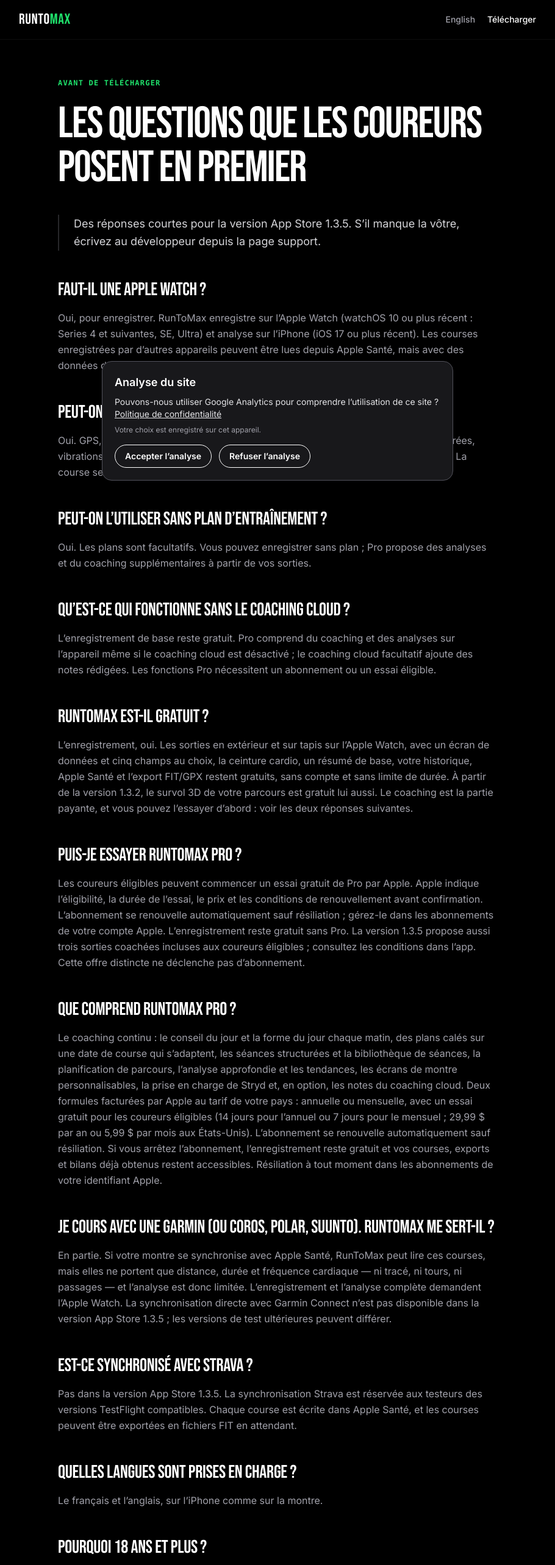
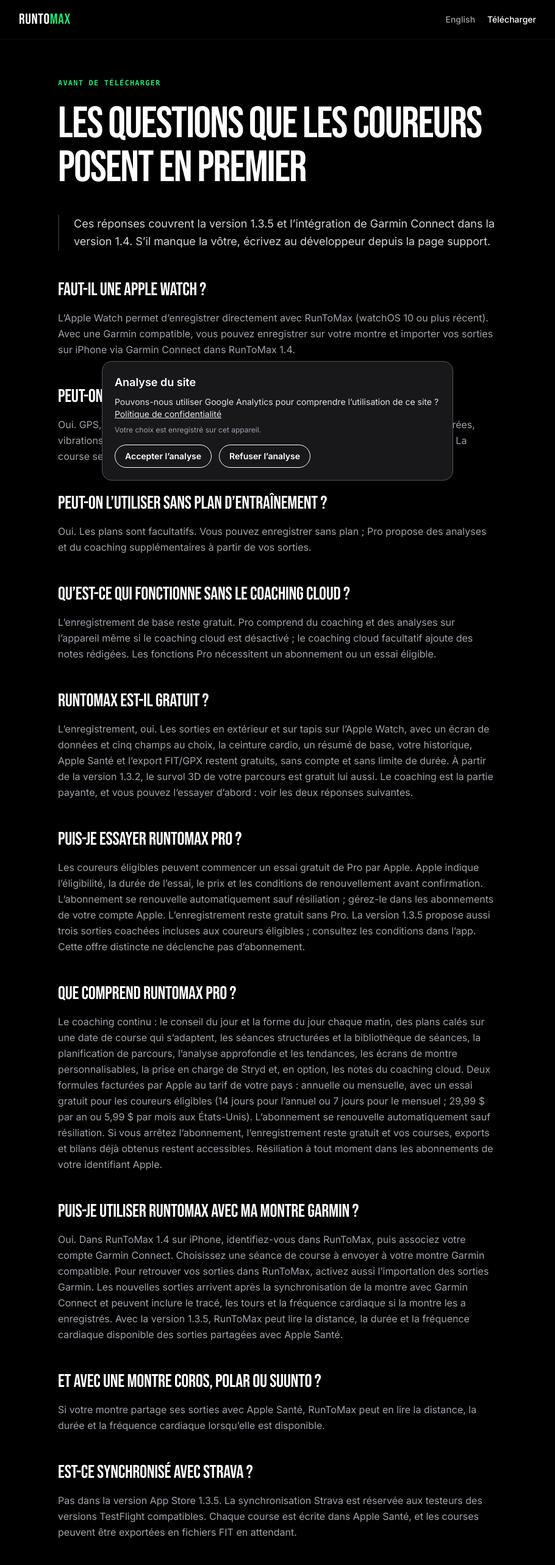
Before and after one commit to hidai25/runtomax_landing_page, a Next.js app: page /fr/faq in a window 1280 px wide. Shown: the top 2566 px of the page at 61% size, without its empty margins (185-1095 px from the left). Built offline with nearby package versions, Linux system fonts and the light colour scheme.

Commit message:
Explain Garmin Connect compatibility on the English and French websites

```diff
--- a/app/(en)/faq/page.tsx
+++ b/app/(en)/faq/page.tsx
@@ -14,7 +14,7 @@ export const metadata: Metadata = pageMetadata("/faq/", {
 const items: FaqItem[] = [
   {
     q: "Do I need an Apple Watch?",
-    a: "Yes, to record runs. RunToMax records on the Apple Watch (watchOS 10 or later: Series 4 and newer, SE, Ultra) and analyzes on the iPhone (iOS 17 or later). Runs recorded by other devices can be read from Apple Health, but they carry basic data only.",
+    a: "You need an Apple Watch with watchOS 10 or later to record in the RunToMax Watch app. With a compatible Garmin, you can record on your Garmin and import the run on iPhone using Garmin Connect in RunToMax 1.4.",
   },
   {
     q: "Can I run without my phone?",
@@ -41,8 +41,13 @@ const items: FaqItem[] = [
     a: "Ongoing coaching: today’s call and readiness every day, race-date plans that adapt, structured sessions and the session library, route planning, deeper run analysis and Trends, customizable Watch screens, Stryd support and optional cloud coaching notes. In the US it is $29.99 per year or $5.99 per month, billed by Apple; eligible runners may receive a 14-day annual or 7-day monthly trial. Local prices and eligibility vary, and the subscription renews automatically unless cancelled. If you stop subscribing, recording stays free and your saved runs, exports and earned reports remain. Cancel any time in your Apple ID subscriptions.",
   },
   {
-    q: "I run with a Garmin (or Coros, Polar, Suunto). Can I use RunToMax?",
-    a: "Partly. If your watch syncs to Apple Health, RunToMax can read those runs, but they carry only distance, time and heart rate — no route, laps or splits — so the analysis is limited. Recording and the full analysis need the Apple Watch. Direct Garmin Connect sync is not available in App Store version 1.3.5; later test builds may differ.",
+    id: "garmin-connect",
+    q: "Can I use RunToMax with my Garmin watch?",
+    a: "Yes. In RunToMax 1.4, sign in to your RunToMax account on iPhone and connect Garmin Connect. Choose a planned running workout to send to a compatible Garmin watch. To bring completed runs back into RunToMax, turn on Import Garmin runs. New runs arrive after your watch syncs with Garmin Connect and can include the route, laps and heart rate when recorded. If you have version 1.3.5, RunToMax can read distance, duration and available heart rate for runs Garmin shares with Apple Health.",
+  },
+  {
+    q: "What about COROS, Polar or Suunto?",
+    a: "If your watch shares runs with Apple Health, RunToMax can read the distance, duration and available heart rate.",
   },
   {
     q: "Does it sync with Strava?",
@@ -73,8 +78,8 @@ export default function FaqPage() {
       eyebrow="Before you download"
       title="Questions runners ask first"
       alternate="/fr/faq/"
-      updated="2026-11-02"
-      intro={<p>Short answers for App Store version 1.3.5. If yours is missing, email the developer from the support page.</p>}
+      updated="2026-11-19"
+      intro={<p>These answers cover version 1.3.5 and the Garmin Connect integration in 1.4. If yours is missing, email the developer from the support page.</p>}
     >
       <Faq items={items} />
       <h2>Still unsure?</h2>
--- a/app/(en)/guides/apple-watch-treadmill-distance/page.tsx
+++ b/app/(en)/guides/apple-watch-treadmill-distance/page.tsx
@@ -39,6 +39,8 @@ export default function TreadmillDistanceGuide() {
         <p>If the summary says <strong>Updating Apple Health…</strong>, the sync is still in progress. If it reports a failure, open RunToMax on the watch, check its Health permissions and tap <strong>Retry Apple Health sync</strong>. If the old distance persists, <Link href="/support/">contact RunToMax support</Link> with your app and watchOS versions.</p>
         <h2>What if I recorded the run with Apple’s Workout app?</h2>
         <p>RunToMax can correct a workout it recorded. For future runs recorded with Apple’s Workout app, you can help the watch learn your stride. On iPhone, check that <strong>Settings → Privacy &amp; Security → Location Services → System Services → Motion Calibration &amp; Distance</strong> is on. Then record about 20 minutes at your usual pace with <strong>Outdoor Run</strong> or <strong>Outdoor Walk</strong> on flat, open ground with good GPS reception. If you train at different speeds, Apple recommends calibrating at each pace. <a href="https://support.apple.com/en-us/105048">Apple’s calibration instructions</a></p>
+        <h2>What if I recorded my treadmill run on a Garmin?</h2>
+        <p>Use the distance saved by your Garmin. The belt correction above applies to runs recorded with RunToMax on Apple Watch. In RunToMax 1.4, you can bring new runs into your iPhone training log through <Link href="/faq/#garmin-connect">Garmin Connect</Link>.</p>
         <p><Link href="/features/apple-watch/">Explore RunToMax on Apple Watch</Link> · <Link href="/guides/interval-workouts-apple-watch/">Create intervals in RunToMax</Link></p>
       </div>
       <a href={download} className="mt-10 inline-block rounded-full bg-[#1FE26C] px-7 py-3 font-semibold text-black">Get RunToMax</a>
--- a/app/(en)/page.tsx
+++ b/app/(en)/page.tsx
@@ -112,7 +112,7 @@ export default function RunToMaxLanding() {
             Run stronger. Stay consistent. Know when to push—<span className="text-[#1FE26C]">and when to recover.</span>
           </h1>
           <p className="mx-auto mt-8 max-w-2xl text-lg leading-relaxed text-zinc-300 lg:mx-0 lg:text-xl">
-            RunToMax turns your Apple Watch data into clear daily coaching, reliable workout execution and proof of what changed—without guesswork or silent plan changes.
+            Record runs on Apple Watch and plan your next session on iPhone. Run with a Garmin? In RunToMax 1.4, <Link className="text-white underline underline-offset-4" href="/faq/#garmin-connect">connect Garmin</Link> to send planned workouts to your watch and import new runs.
           </p>
           <div className="mt-10 flex flex-col items-center justify-center gap-5 sm:flex-row lg:justify-start">
             <AppStoreBadge heightClass="h-14" />
@@ -123,9 +123,9 @@ export default function RunToMaxLanding() {
           <div className="mt-9 flex flex-wrap justify-center gap-x-6 gap-y-3 text-xs text-zinc-500 lg:justify-start">
             <span className="flex items-center gap-2"><Sparkles className="h-4 w-4 text-[#1FE26C]" /> Free recording · Pro trial for eligible runners</span>
             <span className="flex items-center gap-2"><Watch className="h-4 w-4 text-[#1FE26C]" /> Runs on your wrist, phone-free</span>
-            <span className="flex items-center gap-2"><ShieldCheck className="h-4 w-4 text-[#1FE26C]" /> No account required · your runs stay in Apple Health</span>
+            <span className="flex items-center gap-2"><ShieldCheck className="h-4 w-4 text-[#1FE26C]" /> Apple Watch recording works without an account</span>
           </div>
-          <p className="mt-5 text-xs text-zinc-600">Requires iOS 17 and watchOS 10 or later · Designed for runners aged 18 and older.</p>
+          <p className="mt-5 text-xs text-zinc-600">Requires iOS 17 or later · Apple Watch recording requires watchOS 10 or later · Designed for runners aged 18 and older.</p>
         </motion.div>
 
         <div className="relative z-10 order-1 lg:order-2">
--- a/app/(fr)/fr/faq/page.tsx
+++ b/app/(fr)/fr/faq/page.tsx
@@ -14,7 +14,7 @@ export const metadata: Metadata = pageMetadata("/fr/faq/", {
 const items: FaqItem[] = [
   {
     q: "Faut-il une Apple Watch ?",
-    a: "Oui, pour enregistrer. RunToMax enregistre sur l’Apple Watch (watchOS 10 ou plus récent : Series 4 et suivantes, SE, Ultra) et analyse sur l’iPhone (iOS 17 ou plus récent). Les courses enregistrées par d’autres appareils peuvent être lues depuis Apple Santé, mais avec des données de base seulement.",
+    a: "L’Apple Watch permet d’enregistrer directement avec RunToMax (watchOS 10 ou plus récent). Avec une Garmin compatible, vous pouvez enregistrer sur votre montre et importer vos sorties sur iPhone via Garmin Connect dans RunToMax 1.4.",
   },
   {
     q: "Peut-on courir sans téléphone ?",
@@ -41,8 +41,13 @@ const items: FaqItem[] = [
     a: "Le coaching continu : le conseil du jour et la forme du jour chaque matin, des plans calés sur une date de course qui s’adaptent, les séances structurées et la bibliothèque de séances, la planification de parcours, l’analyse approfondie et les tendances, les écrans de montre personnalisables, la prise en charge de Stryd et, en option, les notes du coaching cloud. Deux formules facturées par Apple au tarif de votre pays : annuelle ou mensuelle, avec un essai gratuit pour les coureurs éligibles (14 jours pour l’annuel ou 7 jours pour le mensuel ; 29,99 $ par an ou 5,99 $ par mois aux États-Unis). L’abonnement se renouvelle automatiquement sauf résiliation. Si vous arrêtez l’abonnement, l’enregistrement reste gratuit et vos courses, exports et bilans déjà obtenus restent accessibles. Résiliation à tout moment dans les abonnements de votre identifiant Apple.",
   },
   {
-    q: "Je cours avec une Garmin (ou Coros, Polar, Suunto). RunToMax me sert-il ?",
-    a: "En partie. Si votre montre se synchronise avec Apple Santé, RunToMax peut lire ces courses, mais elles ne portent que distance, durée et fréquence cardiaque — ni tracé, ni tours, ni passages — et l’analyse est donc limitée. L’enregistrement et l’analyse complète demandent l’Apple Watch. La synchronisation directe avec Garmin Connect n’est pas disponible dans la version App Store 1.3.5 ; les versions de test ultérieures peuvent différer.",
+    id: "garmin-connect",
+    q: "Puis-je utiliser RunToMax avec ma montre Garmin ?",
+    a: "Oui. Dans RunToMax 1.4 sur iPhone, identifiez-vous dans RunToMax, puis associez votre compte Garmin Connect. Choisissez une séance de course à envoyer à votre montre Garmin compatible. Pour retrouver vos sorties dans RunToMax, activez aussi l’importation des sorties Garmin. Les nouvelles sorties arrivent après la synchronisation de la montre avec Garmin Connect et peuvent inclure le tracé, les tours et la fréquence cardiaque si la montre les a enregistrés. Avec la version 1.3.5, RunToMax peut lire la distance, la durée et la fréquence cardiaque disponible des sorties partagées avec Apple Santé.",
+  },
+  {
+    q: "Et avec une montre COROS, Polar ou Suunto ?",
+    a: "Si votre montre partage ses sorties avec Apple Santé, RunToMax peut en lire la distance, la durée et la fréquence cardiaque lorsqu’elle est disponible.",
   },
   {
     q: "Est-ce synchronisé avec Strava ?",
@@ -73,8 +78,8 @@ export default function FaqPageFr() {
       eyebrow="Avant de télécharger"
       title="Les questions que les coureurs posent en premier"
       alternate="/faq/"
-      updated="2026-11-02"
-      intro={<p>Des réponses courtes pour la version App Store 1.3.5. S’il manque la vôtre, écrivez au développeur depuis la page support.</p>}
+      updated="2026-11-19"
+      intro={<p>Ces réponses couvrent la version 1.3.5 et l’intégration de Garmin Connect dans la version 1.4. S’il manque la vôtre, écrivez au développeur depuis la page support.</p>}
     >
       <Faq items={items} />
       <h2>Encore un doute ?</h2>
--- a/app/_components/Faq.tsx
+++ b/app/_components/Faq.tsx
@@ -1,6 +1,6 @@
 import type { ReactNode } from "react";
 
-export type FaqItem = { q: string; a: string; body?: ReactNode };
+export type FaqItem = { id?: string; q: string; a: string; body?: ReactNode };
 
 /** Renders the questions as real headings and emits a FAQPage JSON-LD block built
  *  from the plain-text answers, so what search engines read is what the page says. */
@@ -17,8 +17,8 @@ export default function Faq({ items }: { items: FaqItem[] }) {
   return (
     <>
       <script type="application/ld+json" dangerouslySetInnerHTML={{ __html: JSON.stringify(jsonLd) }} />
-      {items.map(({ q, a, body }) => (
-        <section key={q}>
+      {items.map(({ id, q, a, body }) => (
+        <section key={q} id={id} className={id ? "scroll-mt-24" : undefined}>
           <h2>{q}</h2>
           {body ?? <p>{a}</p>}
         </section>
--- a/app/sitemap.ts
+++ b/app/sitemap.ts
@@ -10,7 +10,7 @@ const CONTENT_DATES: Record<string, string> = {
   "/features/apple-watch/": "2026-11-19", "/fr/fonctionnalites/apple-watch/": "2026-11-19",
   "/features/coaching-from-apple-health/": "2026-11-02", "/fr/fonctionnalites/coaching-apple-sante/": "2026-11-02",
   "/features/race-plans/": "2026-09-22", "/fr/fonctionnalites/plans-de-course/": "2026-09-22",
-  "/faq/": "2026-11-02", "/fr/faq/": "2026-11-02",
+  "/faq/": "2026-11-19", "/fr/faq/": "2026-11-19",
   "/accuracy/": "2026-11-02", "/fr/precision/": "2026-11-02",
 };
 
```
Also changed, not shown: app/(en)/layout.tsx (+5 -6 lines), app/(fr)/fr/page.tsx (+5 -6 lines), app/_lib/llms-overview.md (+3 -2 lines), 1 other file (tests, documents, lock files or other folders).
